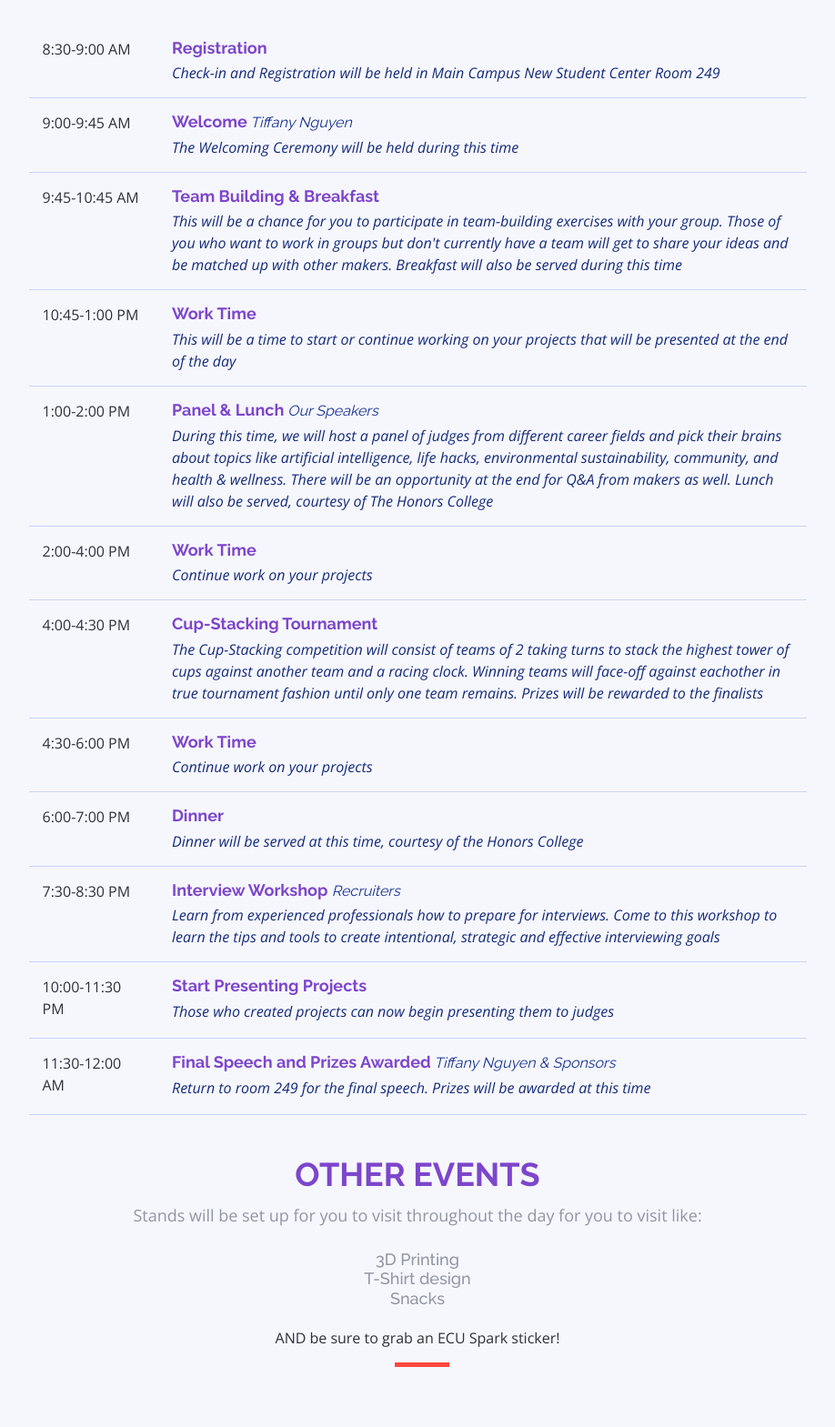
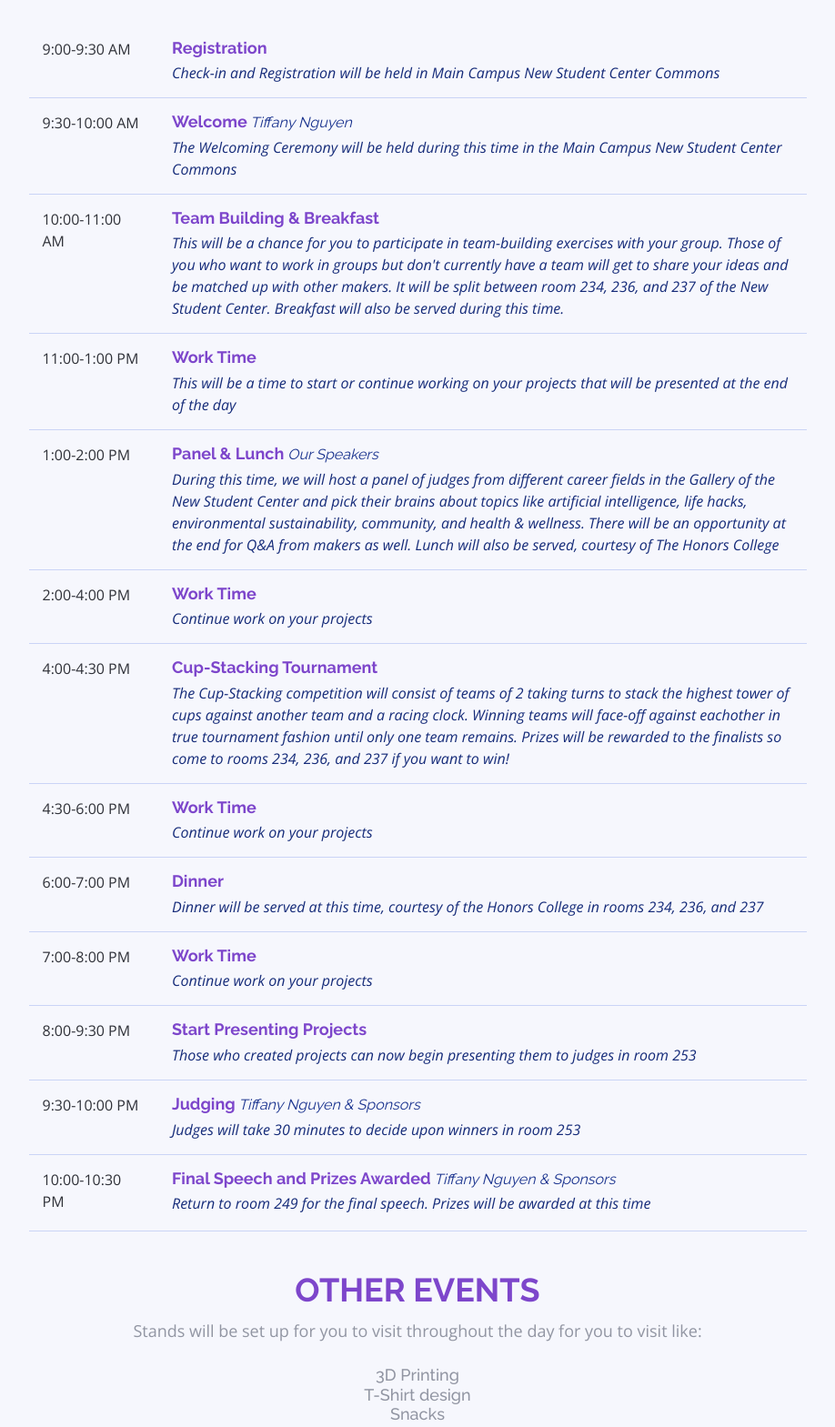
Before and after one commit to rowaul/spark-website-2019, a website: page public/index.html in a window 1280 px wide. Shown: the part 1907-3476 px from the top of the page at 91% size, without its empty margins (181-1099 px from the left). Drawn offline with nearby package versions, Linux system fonts and the light colour scheme.

Commit message:
update index.html
itinirary changed.  Also  may have messed something else up with this commit but it won't allow me to switch to my personal branch at the moment.

```diff
--- a/public/index.html
+++ b/public/index.html
@@ -201,31 +201,31 @@
           <div role="tabpanel" class="col-lg-9 tab-pane fade show active" id="day-1">
 
             <div class="row schedule-item">
-              <div class="col-md-2"><time>8:30-9:00 AM</time></div>
+              <div class="col-md-2"><time>9:00-9:30 AM</time></div>
               <div class="col-md-10">
                 <h4>Registration </h4>
-                <p>Check-in and Registration will be held in Main Campus New Student Center Room 249</p>
+                <p>Check-in and Registration will be held in Main Campus New Student Center Commons</p>
               </div>
             </div>
 
             <div class="row schedule-item">
-              <div class="col-md-2"><time>9:00-9:45 AM</time></div>
+              <div class="col-md-2"><time>9:30-10:00 AM</time></div>
               <div class="col-md-10">
                 <h4>Welcome<span> Tiffany Nguyen</span></h4>
-                <p>The Welcoming Ceremony will be held during this time</p>
+                <p>The Welcoming Ceremony will be held during this time in the Main Campus New Student Center Commons</p>
               </div>
             </div>
 
             <div class="row schedule-item">
-              <div class="col-md-2"><time>9:45-10:45 AM</time></div>
+              <div class="col-md-2"><time>10:00-11:00 AM</time></div>
               <div class="col-md-10">
                 <h4>Team Building & Breakfast<span></span></h4>
-                <p>This will be a chance for you to participate in team-building exercises with your group. Those of you who want to work in groups but don't currently have a team will get to share your ideas and be matched up with other makers.  Breakfast will also be served during this time</p>
+                <p>This will be a chance for you to participate in team-building exercises with your group. Those of you who want to work in groups but don't currently have a team will get to share your ideas and be matched up with other makers.  It will be split between room 234, 236, and 237 of the New Student Center.  Breakfast will also be served during this time.</p>
               </div>
             </div>
 
             <div class="row schedule-item">
-              <div class="col-md-2"><time>10:45-1:00 PM</time></div>
+              <div class="col-md-2"><time>11:00-1:00 PM</time></div>
               <div class="col-md-10">
                 <h4>Work Time <span></span></h4>
                 <p>This will be a time to start or continue working on your projects that will be presented at the end of the day</p>
@@ -236,7 +236,7 @@
               <div class="col-md-2"><time>1:00-2:00 PM</time></div>
               <div class="col-md-10">
                 <h4>Panel & Lunch<span> Our Speakers</span></h4>
-                <p>During this time, we will host a panel of judges from different career fields and pick their brains about topics like artificial intelligence, life hacks, environmental sustainability, community, and health & wellness.  There will be an opportunity at the end for Q&A from makers as well.  Lunch will also be served, courtesy of The Honors College</p>
+                <p>During this time, we will host a panel of judges from different career fields in the Gallery of the New Student Center and pick their brains about topics like artificial intelligence, life hacks, environmental sustainability, community, and health & wellness.  There will be an opportunity at the end for Q&A from makers as well.  Lunch will also be served, courtesy of The Honors College</p>
               </div>
             </div>
 
@@ -252,7 +252,7 @@
               <div class="col-md-2"><time>4:00-4:30 PM</time></div>
               <div class="col-md-10">
                 <h4>Cup-Stacking Tournament<span></span></h4>
-                <p>The Cup-Stacking competition will consist of teams of 2 taking turns to stack the highest tower of cups against another team and a racing clock.  Winning teams will face-off against eachother in true tournament fashion until only one team remains.  Prizes will be rewarded to the finalists</p>
+                <p>The Cup-Stacking competition will consist of teams of 2 taking turns to stack the highest tower of cups against another team and a racing clock.  Winning teams will face-off against eachother in true tournament fashion until only one team remains.  Prizes will be rewarded to the finalists so come to rooms 234, 236, and 237 if you want to win!</p>
               </div>
             </div>
 
@@ -268,33 +268,43 @@
               <div class="col-md-2"><time>6:00-7:00 PM</time></div>
               <div class="col-md-10">
                 <h4>Dinner<span></span></h4>
-                <p>Dinner will be served at this time, courtesy of the Honors College</p>
+                <p>Dinner will be served at this time, courtesy of the Honors College in rooms 234, 236, and 237</p>
               </div>
             </div>
 
             <div class="row schedule-item">
-              <div class="col-md-2"><time>7:30-8:30 PM</time></div>
+              <div class="col-md-2"><time>7:00-8:00 PM</time></div>
               <div class="col-md-10">
-                <h4>Interview Workshop <span>Recruiters</span></h4>
-                <p>Learn from experienced professionals how to prepare for interviews.  Come to this workshop to learn the tips and tools to create intentional, strategic and effective interviewing goals</p>
+                <h4>Work Time<span></span></h4>
+                <p>Continue work on your projects</p>
               </div>
             </div>
 
             <div class="row schedule-item">
-              <div class="col-md-2"><time>10:00-11:30 PM</time></div>
+              <div class="col-md-2"><time>8:00-9:30 PM</time></div>
               <div class="col-md-10">
                 <h4> Start Presenting Projects <span></span></h4>
-                <p>Those who created projects can now begin presenting them to judges</p>
+                <p>Those who created projects can now begin presenting them to judges in room 253</p>
               </div>
             </div>
 
             <div class="row schedule-item">
-              <div class="col-md-2"><time>11:30-12:00 AM</time></div>
+              <div class="col-md-2"><time>9:30-10:00 PM</time></div>
+              <div class="col-md-10">
+                <h4>Judging<span> Tiffany Nguyen & Sponsors</span></h4>
+                <p>Judges will take 30 minutes to decide upon winners in room 253</p>
+              </div>
+            </div>
+
+            <div class="row schedule-item">
+              <div class="col-md-2"><time>10:00-10:30 PM</time></div>
               <div class="col-md-10">
                 <h4>Final Speech and Prizes Awarded<span> Tiffany Nguyen & Sponsors</span></h4>
                 <p>Return to room 249 for the final speech.  Prizes will be awarded at this time</p>
               </div>
             </div>
+
+
 
                     <div class="section-header">
           <h2><br>Other Events</h2>
```
